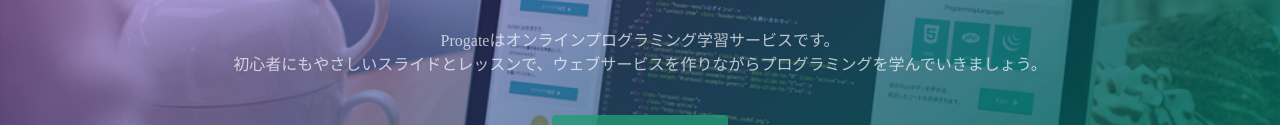
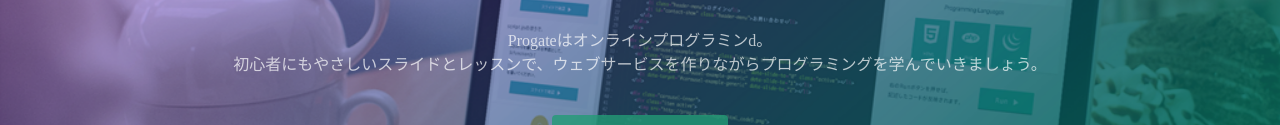
Before and after one commit to jajasmin712/jajasmin712.github.io, a plain HTML site: page index.html in a window 1280 px wide. Shown: the part 317-442 px from the top of the page. Drawn offline with Linux system fonts and the light colour scheme.

Commit message:
Update index.html

```diff
--- a/index.html
+++ b/index.html
@@ -24,7 +24,7 @@
   <div class="top-wrapper">
     <div class="container">
       <h1>LEARN TO CODE.<br>LEARN TO BE CREATIVE.</h1>
-      <p>Progateはオンラインプログラミング学習サービスです。<br>初心者にもやさしいスライドとレッスンで、ウェブサービスを作りながらプログラミングを学んでいきましょう。</p>
+      <p>Progateはオンラインプログラミンd。<br>初心者にもやさしいスライドとレッスンで、ウェブサービスを作りながらプログラミングを学んでいきましょう。</p>
       <div class="btn-wrapper">
         <a href="#" class="btn signup">新規登録はこちら</a>
         <p>or</p>
```
